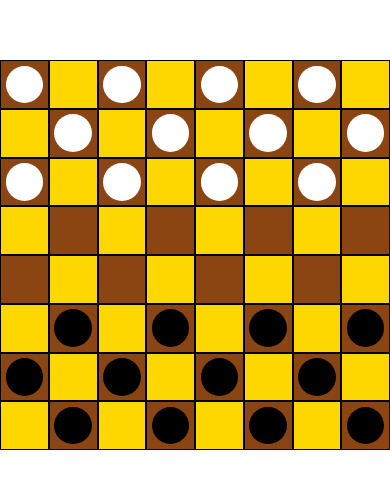
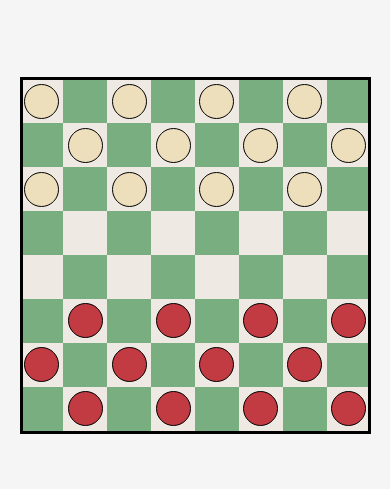
Before and after one commit to BaileyMcKelway/checkers, a React Native app: screen / in a window 390 px wide. Shown: the part 167-656 px from the top of the page. Built offline with nearby package versions, Linux system fonts and the light colour scheme.

Commit message:
adding selected styling

```diff
--- a/App.tsx
+++ b/App.tsx
@@ -12,8 +12,9 @@ export default function App() {
 const styles = StyleSheet.create({
   container: {
     flex: 1,
-    backgroundColor: '#fff',
+    backgroundColor: 'rgb(245,245,245)',
     alignItems: 'center',
     justifyContent: 'center',
+    width: '100%',
   },
 });
--- a/components/Board.tsx
+++ b/components/Board.tsx
@@ -1,18 +1,30 @@
 import React from 'react';
 import { View, StyleSheet } from 'react-native';
 import Row from './Row';
+import { CheckerPosition } from './CheckerBoard';
 
 interface BoardProps {
   checkers: number[][];
   handlePress: (row: number, col: number) => void;
+  selectedChecker: CheckerPosition | null;
 }
 
 const numRows = 8;
 
-const Board: React.FC<BoardProps> = ({ checkers, handlePress }) => (
+const Board: React.FC<BoardProps> = ({
+  checkers,
+  handlePress,
+  selectedChecker,
+}) => (
   <View style={styles.board}>
     {Array.from({ length: numRows }, (_, row) => (
-      <Row key={row} row={row} checkers={checkers} handlePress={handlePress} />
+      <Row
+        key={row}
+        row={row}
+        checkers={checkers}
+        handlePress={handlePress}
+        selectedChecker={selectedChecker}
+      />
     ))}
   </View>
 );
@@ -20,10 +32,13 @@ const Board: React.FC<BoardProps> = ({ checkers, handlePress }) => (
 const styles = StyleSheet.create({
   board: {
     flexDirection: 'column',
-    width: '100%',
+    width: '90%',
     height: 'auto',
     alignItems: 'center',
     justifyContent: 'center',
+    borderWidth: 3,
+    borderColor: 'black',
+    overflow: 'hidden',
   },
 });
 
--- a/components/CheckerBoard.tsx
+++ b/components/CheckerBoard.tsx
@@ -1,43 +1,171 @@
 import React, { useState } from 'react';
 import Board from './Board';
-import { initializeCheckers } from './utils';
+import {
+  CAPTURE_MOVE_DELTA,
+  PIECES,
+  PLAYERS,
+  initializeCheckers,
+} from './utils';
+
+export interface CheckerPosition {
+  row: number;
+  col: number;
+}
 
 const CheckerBoard: React.FC = () => {
   const [board, setBoard] = useState<number[][]>(initializeCheckers());
-  const [selectedChecker, setSelectedChecker] = useState<{
-    row: number;
-    col: number;
-  } | null>(null);
+  const [selectedChecker, setSelectedChecker] =
+    useState<CheckerPosition | null>(null);
+  const [currentPlayer, setCurrentPlayer] = useState<number>(PLAYERS.WHITE);
 
   const handlePress = (row: number, col: number): void => {
     if (selectedChecker) {
-      const isValidMove =
-        board[row][col] === 0 &&
-        Math.abs(selectedChecker.row - row) === 1 &&
-        Math.abs(selectedChecker.col - col) === 1 &&
-        ((board[selectedChecker.row][selectedChecker.col] === 1 &&
-          row > selectedChecker.row) ||
-          (board[selectedChecker.row][selectedChecker.col] === 2 &&
-            row < selectedChecker.row));
-
-      if (isValidMove) {
-        const newBoard = board.map((row) => [...row]);
-        newBoard[row][col] = newBoard[selectedChecker.row][selectedChecker.col];
-        newBoard[selectedChecker.row][selectedChecker.col] = 0;
-
-        setBoard(newBoard);
-        setSelectedChecker(null);
+      const selectedPiece = board[selectedChecker.row][selectedChecker.col];
+      if (isValidMove(row, col, selectedPiece, selectedChecker)) {
+        performMove(row, col, selectedChecker);
+        checkForPromotion(row, col, selectedChecker);
+        togglePlayer();
       } else {
         setSelectedChecker(null);
       }
     } else {
-      if (board[row][col] !== 0) {
-        setSelectedChecker({ row, col });
-      }
+      selectPiece(row, col);
     }
   };
 
-  return <Board checkers={board} handlePress={handlePress} />;
+  const isValidMove = (
+    targetRow: number,
+    targetCol: number,
+    selectedPiece: number,
+    selectedChecker: CheckerPosition
+  ) => {
+    const isKing =
+      Math.abs(selectedPiece) === PIECES.WHITE_KING ||
+      Math.abs(selectedPiece) === PIECES.BLACK_KING;
+    const moveDelta = Math.abs(selectedChecker.row - targetRow);
+    const isCaptureMove = moveDelta === CAPTURE_MOVE_DELTA;
+
+    const isValidTarget =
+      board[targetRow][targetCol] === PIECES.EMPTY &&
+      (moveDelta === 1 || isCaptureMove) &&
+      Math.abs(selectedChecker.col - targetCol) === moveDelta;
+
+    const isValidDirection =
+      isKing ||
+      (selectedPiece === PIECES.WHITE && targetRow > selectedChecker.row) ||
+      (selectedPiece === PIECES.BLACK && targetRow < selectedChecker.row);
+
+    return (
+      isValidTarget &&
+      isValidDirection &&
+      (!isCaptureMove ||
+        isValidCapture(
+          selectedChecker,
+          { row: targetRow, col: targetCol },
+          board
+        ))
+    );
+  };
+
+  const performMove = (
+    row: number,
+    col: number,
+    selectedChecker: CheckerPosition
+  ) => {
+    const newBoard = board.map((row) => [...row]);
+    newBoard[row][col] = newBoard[selectedChecker.row][selectedChecker.col];
+    newBoard[selectedChecker.row][selectedChecker.col] = 0;
+
+    if (Math.abs(selectedChecker.row - row) === 2) {
+      const capturedRow = (selectedChecker.row + row) / 2;
+      const capturedCol = (selectedChecker.col + col) / 2;
+      newBoard[capturedRow][capturedCol] = 0;
+    }
+
+    setBoard(newBoard);
+    setSelectedChecker(null);
+  };
+
+  const checkForPromotion = (
+    row: number,
+    col: number,
+    selectedChecker: CheckerPosition
+  ) => {
+    const piece = board[row][col];
+    const isAlreadyKing =
+      Math.abs(piece) === PIECES.WHITE_KING ||
+      Math.abs(piece) === PIECES.BLACK_KING;
+
+    const currentPlayerColor =
+      currentPlayer === PLAYERS.WHITE ? PIECES.WHITE : PIECES.BLACK;
+
+    if (
+      !isAlreadyKing &&
+      ((currentPlayerColor === PIECES.WHITE && row === board.length - 1) ||
+        (currentPlayerColor === PIECES.BLACK && row === 0))
+    ) {
+      const newBoard = board.map((innerRow) => [...innerRow]);
+      newBoard[row][col] =
+        currentPlayerColor === PIECES.WHITE
+          ? PIECES.WHITE_KING
+          : PIECES.BLACK_KING;
+      newBoard[selectedChecker.row][selectedChecker.col] = PIECES.EMPTY;
+
+      if (Math.abs(selectedChecker.row - row) === CAPTURE_MOVE_DELTA) {
+        const capturedRow = (selectedChecker.row + row) / 2;
+        const capturedCol = (selectedChecker.col + col) / 2;
+        newBoard[capturedRow][capturedCol] = PIECES.EMPTY;
+      }
+
+      setBoard(newBoard);
+    }
+  };
+  const togglePlayer = () => {
+    setCurrentPlayer(
+      currentPlayer === PLAYERS.WHITE ? PLAYERS.BLACK : PLAYERS.WHITE
+    );
+  };
+
+  const selectPiece = (row: number, col: number) => {
+    if (
+      (currentPlayer === PLAYERS.WHITE &&
+        (board[row][col] === PIECES.WHITE ||
+          board[row][col] === PIECES.WHITE_KING)) ||
+      (currentPlayer === PLAYERS.BLACK &&
+        (board[row][col] === PIECES.BLACK ||
+          board[row][col] === PIECES.BLACK_KING))
+    ) {
+      setSelectedChecker({ row, col });
+    }
+  };
+
+  const isValidCapture = (
+    from: CheckerPosition,
+    to: CheckerPosition,
+    board: number[][]
+  ) => {
+    const middleRow = (from.row + to.row) / 2;
+    const middleCol = (from.col + to.col) / 2;
+    const middlePiece = board[middleRow][middleCol];
+
+    const isOpponentPiece = (piece: number) => {
+      if (currentPlayer === PLAYERS.WHITE) {
+        return piece === PIECES.BLACK || piece === PIECES.BLACK_KING;
+      } else {
+        return piece === PIECES.WHITE || piece === PIECES.WHITE_KING;
+      }
+    };
+
+    return isOpponentPiece(middlePiece);
+  };
+
+  return (
+    <Board
+      checkers={board}
+      handlePress={handlePress}
+      selectedChecker={selectedChecker}
+    />
+  );
 };
 
 export default CheckerBoard;
--- a/components/Row.tsx
+++ b/components/Row.tsx
@@ -1,24 +1,35 @@
 import React from 'react';
 import { View, StyleSheet } from 'react-native';
 import Square from './Square';
+import { CheckerPosition } from './CheckerBoard';
 
 const Row: React.FC<{
   row: number;
   checkers: number[][];
   handlePress: (row: number, col: number) => void;
-}> = ({ row, checkers, handlePress }) => (
+  selectedChecker: CheckerPosition | null;
+}> = ({ row, checkers, handlePress, selectedChecker }) => {
+  return (
     <View style={styles.row}>
-    {Array.from({ length: 8 }, (_, col) => (
+      {Array.from({ length: 8 }, (_, col) => {
+        const isSelected =
+          selectedChecker &&
+          selectedChecker.row === row &&
+          selectedChecker.col === col;
+        return (
           <Square
             key={col}
             row={row}
             col={col}
             checker={checkers[row][col]}
             handlePress={handlePress}
+            isSelected={isSelected}
           />
-    ))}
+        );
+      })}
     </View>
   );
+};
 
 const styles = StyleSheet.create({
   row: {
--- a/components/Square.tsx
+++ b/components/Square.tsx
@@ -1,40 +1,75 @@
 import React from 'react';
 import {
+  View,
+  TouchableOpacity,
+  Text,
+  StyleSheet,
   Dimensions,
-  TouchableOpacity,
-  View,
-  ViewStyle,
-  StyleSheet,
 } from 'react-native';
+import {
+  PIECES,
+  blackCheckerColor,
+  boardColor1,
+  boardColor2,
+  selectedColor1,
+  selectedColor2,
+  whiteCheckerColor,
+} from './utils';
+
+const windowWidth = Dimensions.get('window').width;
+const squaresPerRow = 8;
+const squareSize = (windowWidth * 0.9) / squaresPerRow;
 
 interface SquareProps {
   row: number;
   col: number;
   checker: number;
   handlePress: (row: number, col: number) => void;
+  isSelected: boolean | null;
 }
 
-const numCols = 8;
-const squareSize = Dimensions.get('window').width / numCols;
-const boardColor1 = '#FFD700';
-const boardColor2 = '#8B4513';
+const Square: React.FC<SquareProps> = ({
+  row,
+  col,
+  checker,
+  handlePress,
+  isSelected,
+}) => {
+  const isCheckerWhite =
+    checker === PIECES.WHITE || checker === PIECES.WHITE_KING;
+  const isCheckerBlack =
+    checker === PIECES.BLACK || checker === PIECES.BLACK_KING;
+  const isKing =
+    Math.abs(checker) === PIECES.WHITE_KING ||
+    Math.abs(checker) === PIECES.BLACK_KING;
+  const isDarkSquare = (row + col) % 2 === 1;
 
-const Square: React.FC<SquareProps> = ({ row, col, checker, handlePress }) => {
-  const isDark = (row + col) % 2 === 1;
-  const backgroundColor = isDark ? boardColor1 : boardColor2;
-  const checkerColor =
-    checker === 1 ? 'white' : checker === 2 ? 'black' : 'transparent';
+  const backgroundColor = isDarkSquare
+    ? isSelected
+      ? selectedColor1
+      : boardColor1
+    : isSelected
+    ? selectedColor2
+    : boardColor2;
+
+  const checkerColor = isCheckerWhite
+    ? whiteCheckerColor
+    : isCheckerBlack
+    ? blackCheckerColor
+    : 'transparent';
 
   return (
     <TouchableOpacity
       style={[
         styles.square,
-        { backgroundColor, width: squareSize, height: squareSize } as ViewStyle,
+        { backgroundColor, width: squareSize, height: squareSize },
       ]}
       onPress={() => handlePress(row, col)}
     >
       {checker !== 0 && (
-        <View style={[styles.checker, { backgroundColor: checkerColor }]} />
+        <View style={[styles.checker, { backgroundColor: checkerColor }]}>
+          {isKing && <Text style={styles.kingText}>K</Text>}
+        </View>
       )}
     </TouchableOpacity>
   );
@@ -42,14 +77,24 @@ const Square: React.FC<SquareProps> = ({ row, col, checker, handlePress }) => {
 
 const styles = StyleSheet.create({
   square: {
-    borderWidth: 1,
-    borderColor: '#000',
+    width: '11.25%',
+    height: '11.25%',
+    alignItems: 'center',
+    justifyContent: 'center',
   },
   checker: {
     width: '80%',
     height: '80%',
     borderRadius: 25,
-    margin: '10%',
+    alignItems: 'center',
+    justifyContent: 'center',
+    borderWidth: 0.5,
+    borderColor: 'black',
+  },
+  kingText: {
+    fontSize: 20,
+    fontWeight: 'bold',
+    color: 'black',
   },
 });
 
--- a/components/utils.tsx
+++ b/components/utils.tsx
@@ -1,3 +1,25 @@
+export const CAPTURE_MOVE_DELTA = 2;
+
+export const PIECES = {
+  EMPTY: 0,
+  WHITE: 1,
+  BLACK: 2,
+  WHITE_KING: 3,
+  BLACK_KING: -3,
+};
+
+export const PLAYERS = {
+  WHITE: 1,
+  BLACK: 2,
+};
+
+export const boardColor2 = '#efe9e3';
+export const boardColor1 = '#78ae80';
+export const selectedColor1 = '#617f5e';
+export const selectedColor2 = '#cfc4b6';
+export const whiteCheckerColor = '#eedfbc';
+export const blackCheckerColor = '#c23a42';
+
 const numRows = 8;
 const numCols = 8;
 
```
Lines whose indentation alone changed are shown as unchanged.
